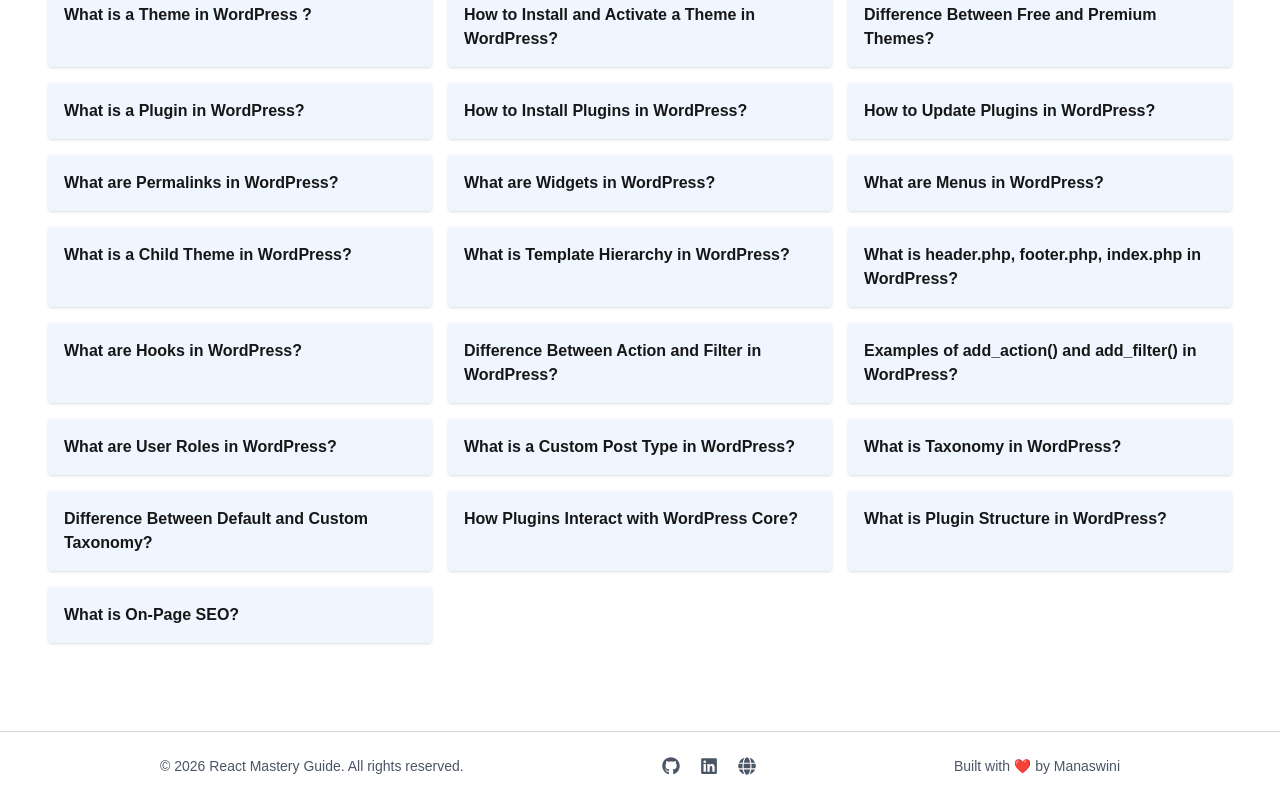
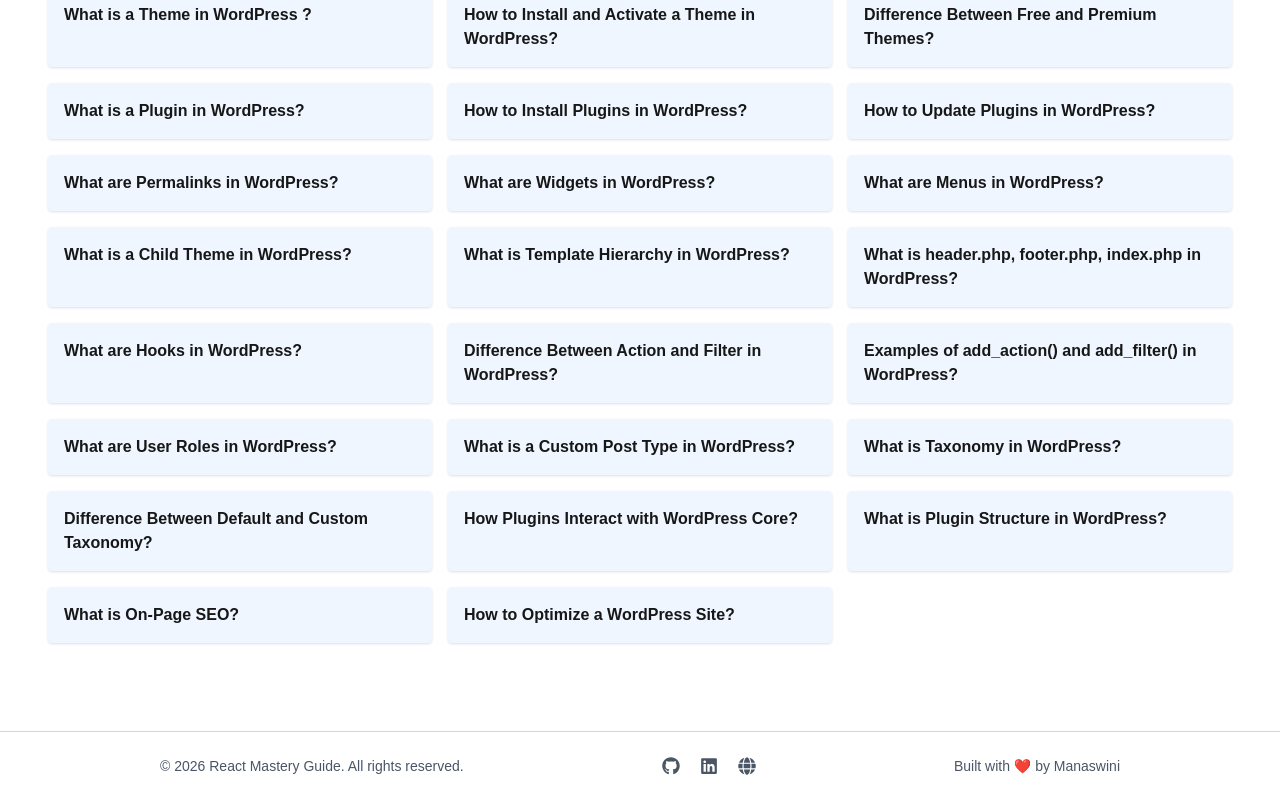
Before and after one commit to Monisasmal/WordPress-Concepts, a Next.js app: page /concepts in a window 1280 px wide. Shown: the part 622-1422 px from the top of the page. Built offline with nearby package versions, Linux system fonts and the light colour scheme.

Commit message:
first commit

```diff
--- a/src/app/concepts/page.tsx
+++ b/src/app/concepts/page.tsx
@@ -38,6 +38,7 @@ const concept = [
      {name: "How Plugins Interact with WordPress Core?", path:"/concepts/PluginsInteractWithCore"},
      {name: "What is Plugin Structure in WordPress?", path:"/concepts/PluginStructure"},
      {name: "What is On-Page SEO?", path:"/concepts/WhatIsOnPageSEO"},
+     {name: "How to Optimize a WordPress Site?", path:"/concepts/OptimizeWordPressSite"},
 ];
 
 export default function Concepts(){
```
